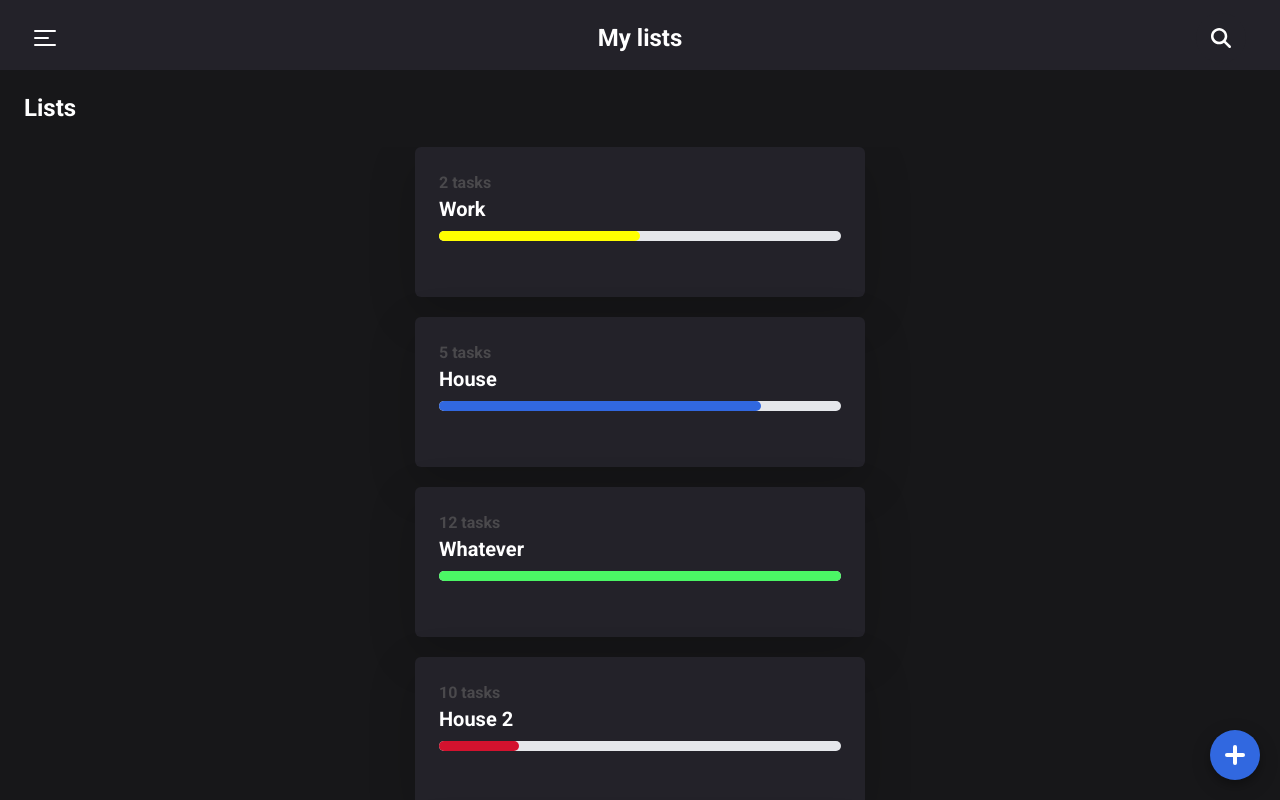
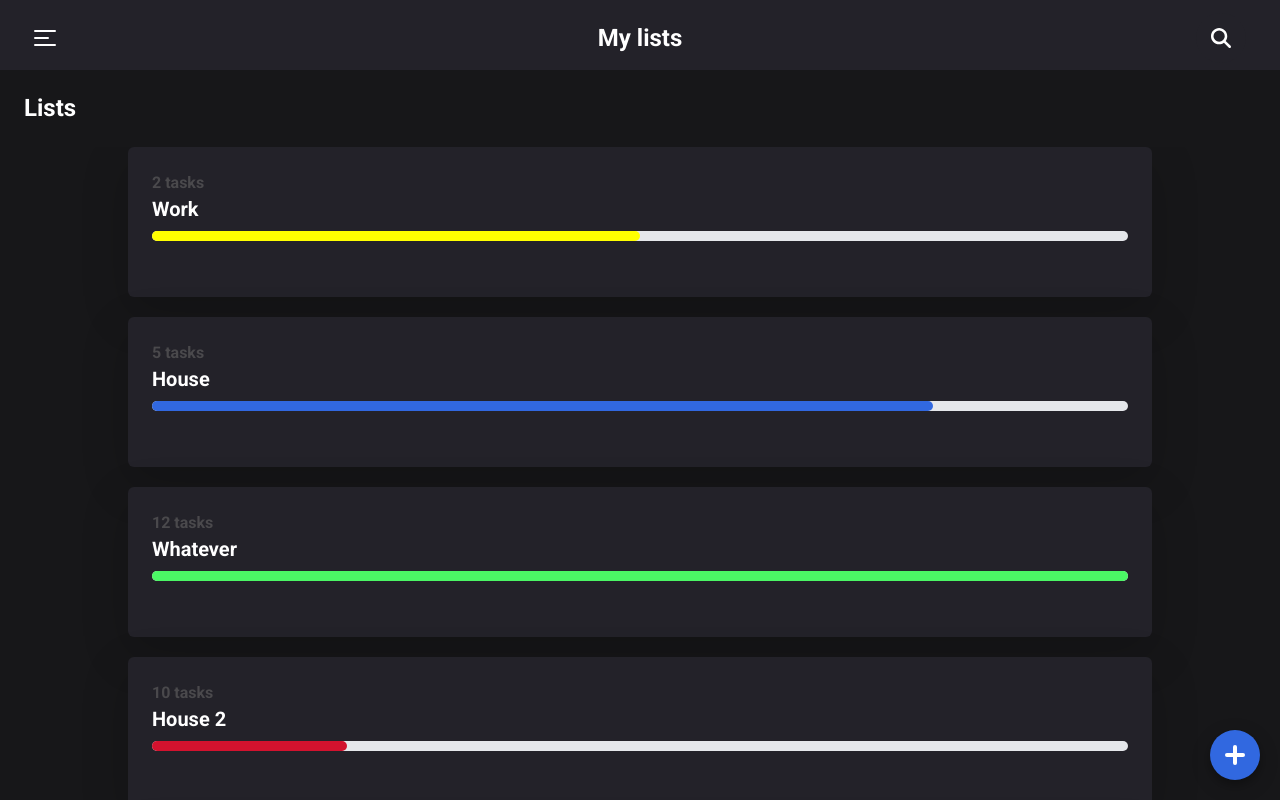
Before and after one commit to Gaoux/to-do-list, a React (Create React App) app: page /#/ in a window 1280 px wide. Both pictures are taken after a click on the element "Lists". Shown: the top 800 px of the page. Built offline with nearby package versions, Linux system fonts and the light colour scheme.

Commit message:
improved look of my lists page

```diff
--- a/src/assets/styles/sass/components/_ListsList.scss
+++ b/src/assets/styles/sass/components/_ListsList.scss
@@ -10,8 +10,14 @@
 }
 
 .lists-container-lists-page {
-  .list-item {
-    height: 150px;
-    width: 450px;
+  .list-list {
+    div {
+      width: 100%;
+      .list-item {
+        align-self: center;
+        height: 150px;
+        width: 80%;
+      }
+    }
   }
 }
```
